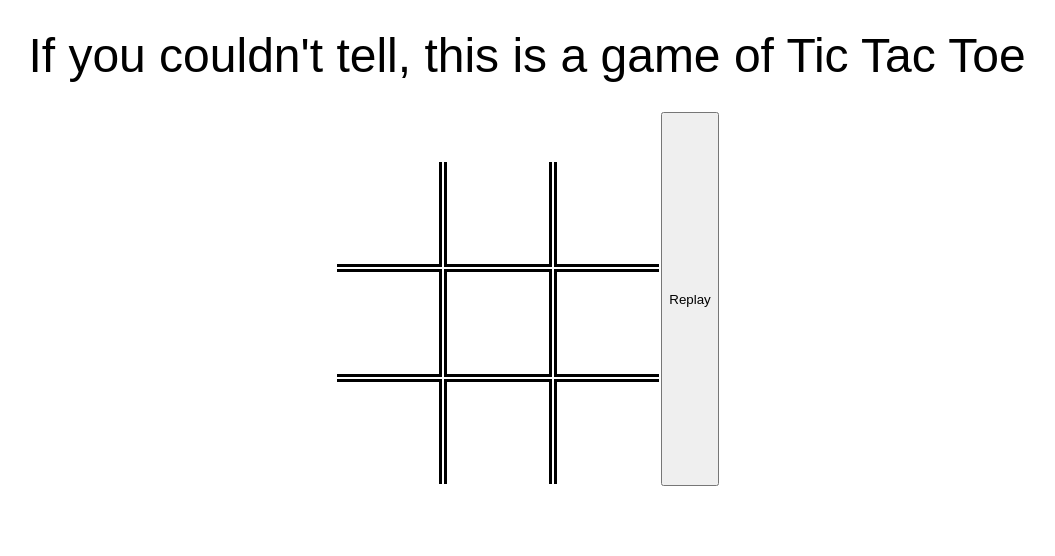
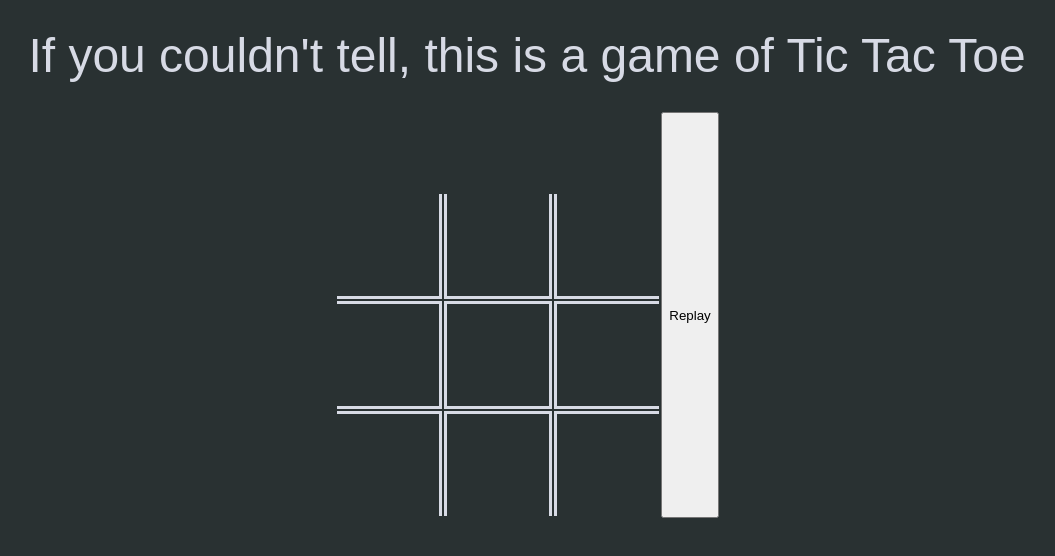
Before and after one commit to andrewjlanza/ttt, a website: page public/index.html in a window 1280 px wide. Shown: the whole page, without its empty margins (113-1168 px from the left). Drawn offline with Linux system fonts and the light colour scheme.

Commit message:
karsten's styling

```diff
--- a/public/screen.css
+++ b/public/screen.css
@@ -6,12 +6,14 @@ body {
   margin: 0;
   min-height: 100%;
   font: 16px / 1 sans-serif;
+  background-color: #293132;
  }
 
  header {
   padding: 2rem;
   font-size: 3em;
   text-align: center;
+  color: #D7DAE5;
  }
  main {
   display: flex;
@@ -19,14 +21,19 @@ main {
  }
 
  table {
-  margin-top: 3em;
+  margin-top: 5em;
+  background-color: #293132;
+
  }
 
  td {
   margin: 0;
-  border: 3px solid black;
+  border: 3px solid#D7DAE5 ;
   height: 100px;
   width: 100px;
+  text-align: center;
+  font-size: 4rem;
+  color: #31BDE0;
  }
 
  tr.top td {
@@ -44,3 +51,7 @@ tr.bottom td {
  #c, #f, #j {
   border-right: 0;
  }
+
+ .button{
+
+ }
```
Lines whose indentation alone changed are shown as unchanged.
